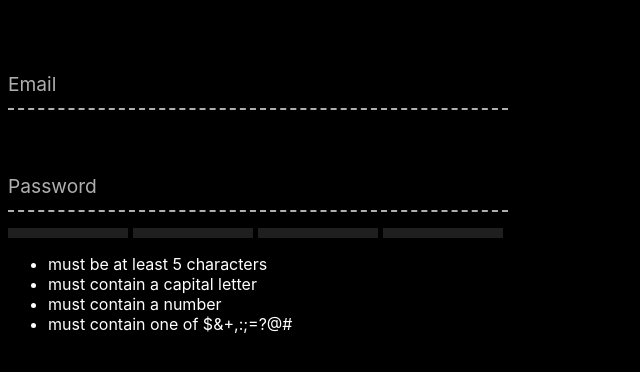
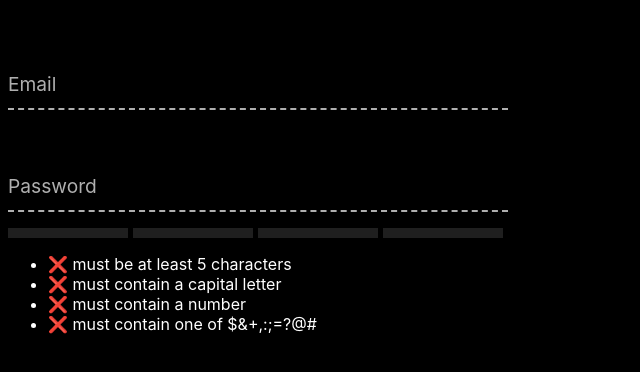
Before and after one commit to lutfiqaraman/animatedform, a Svelte app: page / in a window 1280 px wide. Shown: the top 372 px of the page, without its empty margins (0-640 px from the left). Built offline with nearby package versions, Linux system fonts and the light colour scheme.

Commit message:
add emoji

```diff
--- a/src/App.svelte
+++ b/src/App.svelte
@@ -145,10 +145,10 @@
     </div>
 
     <ul>
-      <li>must be at least 5 characters</li>
-      <li>must contain a capital letter</li>
-      <li>must contain a number</li>
-      <li>must contain one of $&+,:;=?@#</li>
+      <li>{ validations[0] ? ' ✔ ' : ' ❌ '} must be at least 5 characters</li>
+      <li>{ validations[1] ? ' ✔ ' : ' ❌ '} must contain a capital letter</li>
+      <li>{ validations[2] ? ' ✔ ' : ' ❌ '} must contain a number</li>
+      <li>{ validations[3] ? ' ✔ ' : ' ❌ '} must contain one of $&+,:;=?@#</li>
     </ul>
 
   </form>
```
